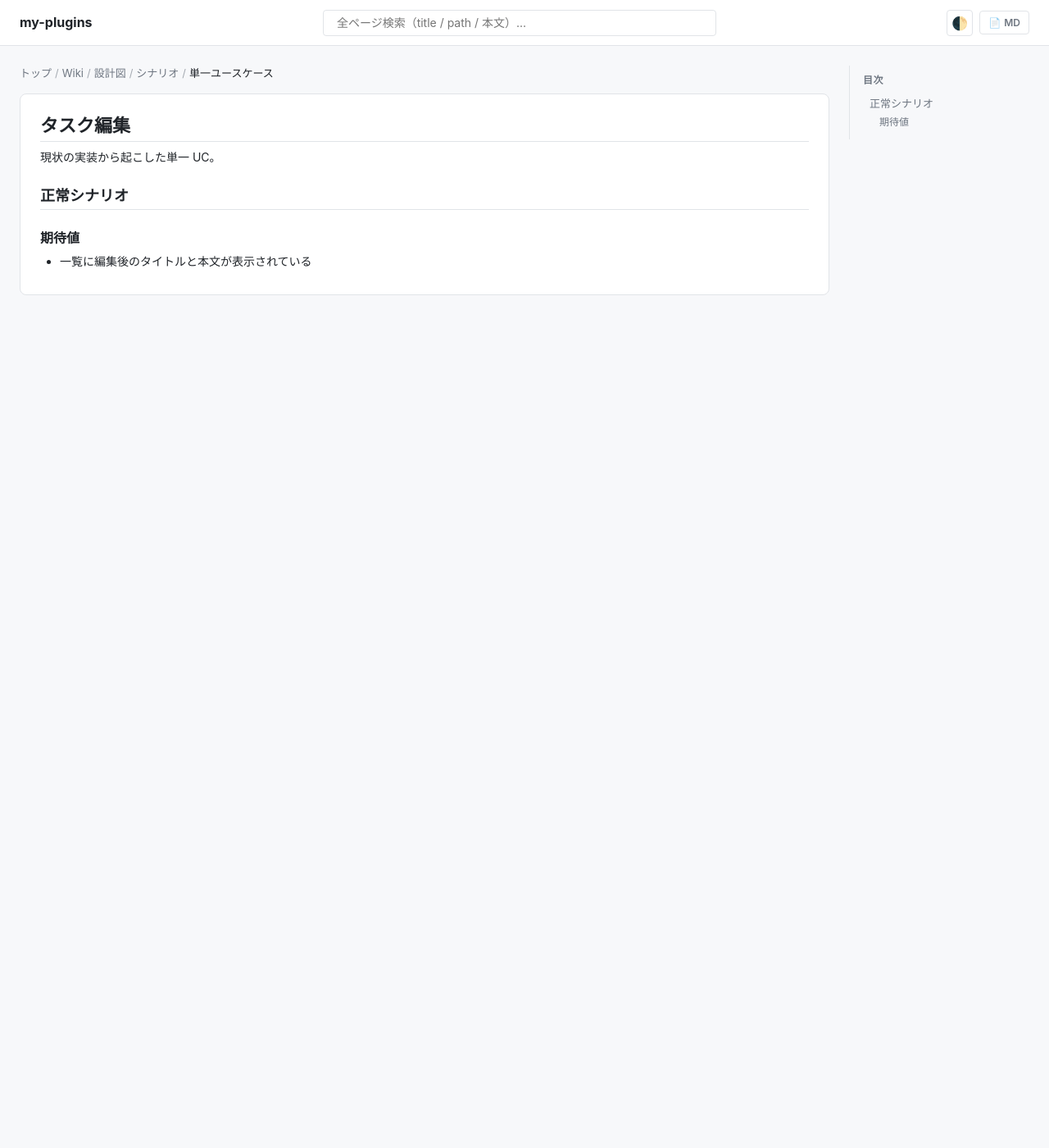
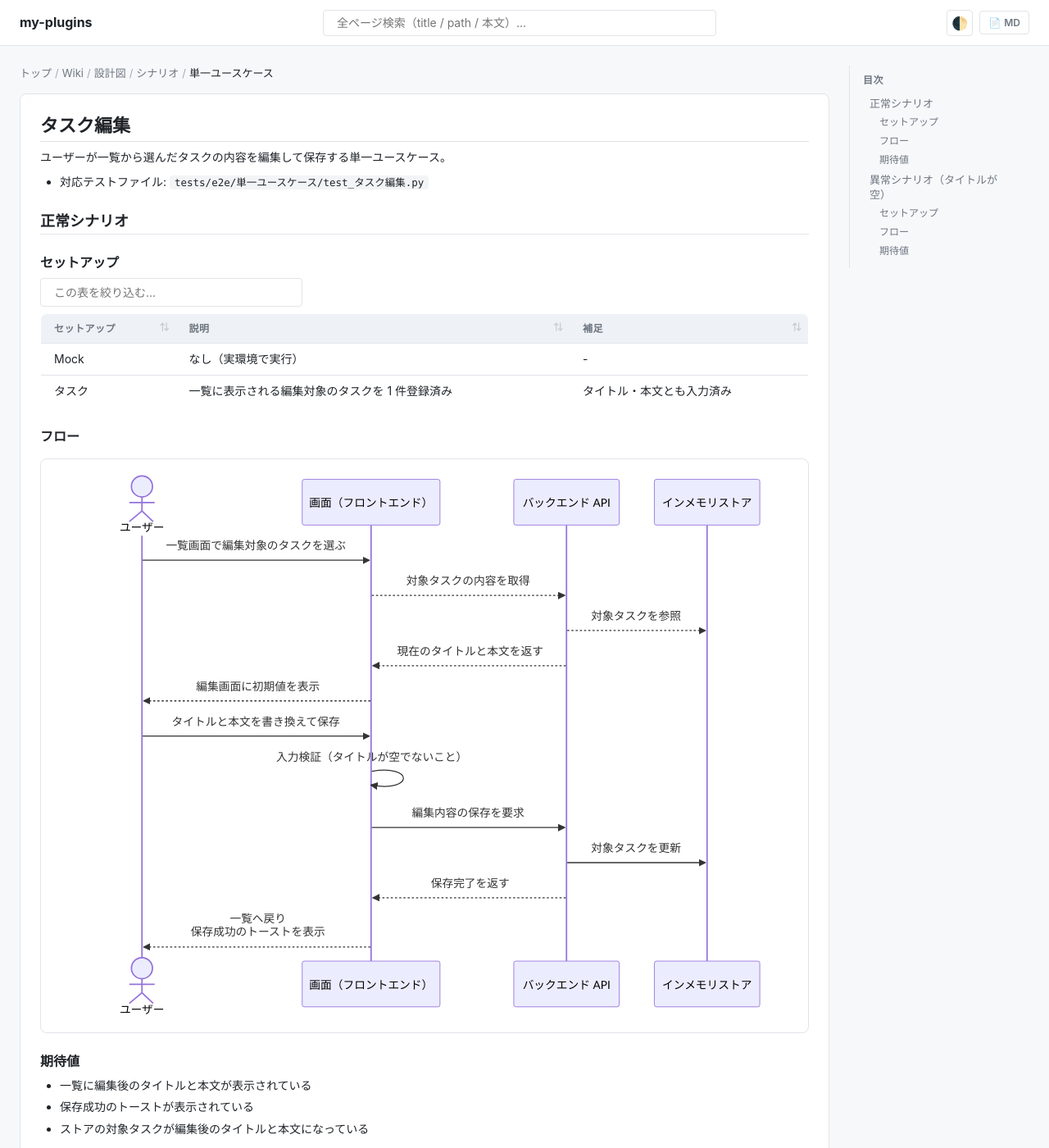
Before and after one commit to shuhei1101/ai-monitor-e2e, a Jekyll site: the page built from docs/wiki/設計図/シナリオ/単一ユースケース/タスク編集.md, in a window 1280 px wide and 1400 px high. Shown: the whole window at 82% size. Built offline with Jekyll 4.4.1, drawn with Linux system fonts in a browser that asks for light colours; our own code applies the rules of GitHub Pages for plain Markdown files; some of the changed text lies outside the part shown.

Commit message:
タスク編集単一シナリオを追加

````diff
--- a/docs/wiki/設計図/シナリオ/単一ユースケース/タスク編集.md
+++ b/docs/wiki/設計図/シナリオ/単一ユースケース/タスク編集.md
@@ -1,9 +1,81 @@
+---
+template_version: 2.1.0
+---
+
 # タスク編集
 
-現状の実装から起こした単一 UC。
+ユーザーが一覧から選んだタスクの内容を編集して保存する単一ユースケース。
+
+- 対応テストファイル: `tests/e2e/単一ユースケース/test_タスク編集.py`
 
 ## 正常シナリオ
+
+### セットアップ
+
+| セットアップ | 説明 | 補足 |
+| --- | --- | --- |
+| Mock | なし（実環境で実行） | - |
+| タスク | 一覧に表示される編集対象のタスクを 1 件登録済み | タイトル・本文とも入力済み |
+
+### フロー
+
+```mermaid
+sequenceDiagram
+  actor U as ユーザー
+  participant FE as 画面（フロントエンド）
+  participant BE as バックエンド API
+  participant STORE as インメモリストア
+
+  U->>FE: 一覧画面で編集対象のタスクを選ぶ
+  FE-->>BE: 対象タスクの内容を取得
+  BE-->>STORE: 対象タスクを参照
+  BE-->>FE: 現在のタイトルと本文を返す
+  FE-->>U: 編集画面に初期値を表示
+  U->>FE: タイトルと本文を書き換えて保存
+  FE->>FE: 入力検証（タイトルが空でないこと）
+  FE->>BE: 編集内容の保存を要求
+  BE->>STORE: 対象タスクを更新
+  BE-->>FE: 保存完了を返す
+  FE-->>U: 一覧へ戻り<br>保存成功のトーストを表示
+```
 
 ### 期待値
 
 - 一覧に編集後のタイトルと本文が表示されている
+- 保存成功のトーストが表示されている
+- ストアの対象タスクが編集後のタイトルと本文になっている
+
+## 異常シナリオ（タイトルが空）
+
+### セットアップ
+
+| セットアップ | 説明 | 補足 |
+| --- | --- | --- |
+| Mock | なし（実環境で実行） | - |
+| タスク | 一覧に表示される編集対象のタスクを 1 件登録済み | タイトル・本文とも入力済み |
+| 入力 | 編集画面でタイトルを空にして保存 | 検証失敗を決定的に誘発 |
+
+### フロー
+
+```mermaid
+sequenceDiagram
+  actor U as ユーザー
+  participant FE as 画面（フロントエンド）
+  participant BE as バックエンド API
+  participant STORE as インメモリストア
+
+  U->>FE: 一覧画面で編集対象のタスクを選ぶ
+  FE-->>BE: 対象タスクの内容を取得
+  BE-->>STORE: 対象タスクを参照
+  BE-->>FE: 現在のタイトルと本文を返す
+  FE-->>U: 編集画面に初期値を表示
+  U->>FE: タイトルを空にして保存
+  FE->>FE: 入力検証で失敗
+  FE-->>U: タイトル欄の直下にエラーを表示
+```
+
+### 期待値
+
+- タイトル欄の直下にエラーが表示され、編集画面に留まっている
+- 一覧が編集前のタイトルと本文のまま変わっていない
+- ストアの対象タスクが編集前のタイトルと本文のまま
````
Also changed, not shown: docs/wiki/設計図/シナリオ/README.md (+1 -1 lines).
